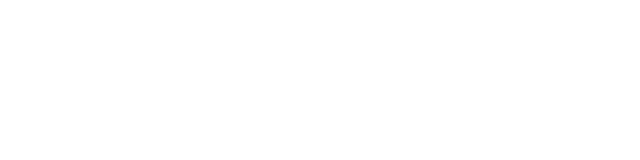
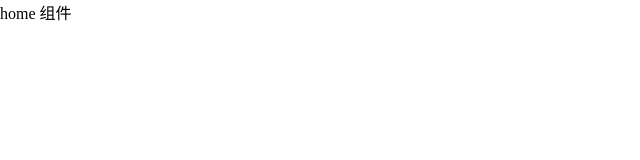
Before and after one commit to zhouxiao123456/vue-shop, a Vue app: page /#/home in a window 1280 px wide. Shown: the top 160 px of the page, without its empty margins (0-640 px from the left). Built offline with nearby package versions, Linux system fonts and the light colour scheme.

Commit message:
11.完善登录之后的操作

```diff
--- /dev/null
+++ b/src/components/Home.vue
@@ -0,0 +1,11 @@
+<template>
+  <div class="">
+    home 组件
+  </div>
+</template>
+
+<script>
+export default {};
+</script>
+
+<style lang="less" scoped></style>
--- a/src/components/Login.vue
+++ b/src/components/Login.vue
@@ -74,6 +74,9 @@ export default {
         const { data: res } = await this.$http.post('login', this.loginForm);
         if (res.meta.status !== 200) return this.$message.error('登录失败');
         this.$message.success('登录成功');
+        //存储token
+        window.sessionStorage.setItem('token', res.data.token);
+        this.$router.push('/home');
       });
     }
   }
--- a/src/router/index.js
+++ b/src/router/index.js
@@ -1,12 +1,14 @@
 import Vue from 'vue';
 import VueRouter from 'vue-router';
 import Login from '../components/Login.vue';
+import Home from '../components/Home.vue';
 
 Vue.use(VueRouter);
 
 const routes = [
   { path: '/', redirect: '/login' },
-  { path: '/login', component: Login }
+  { path: '/login', component: Login },
+  { path: '/home', component: Home }
 ];
 
 const router = new VueRouter({
```
